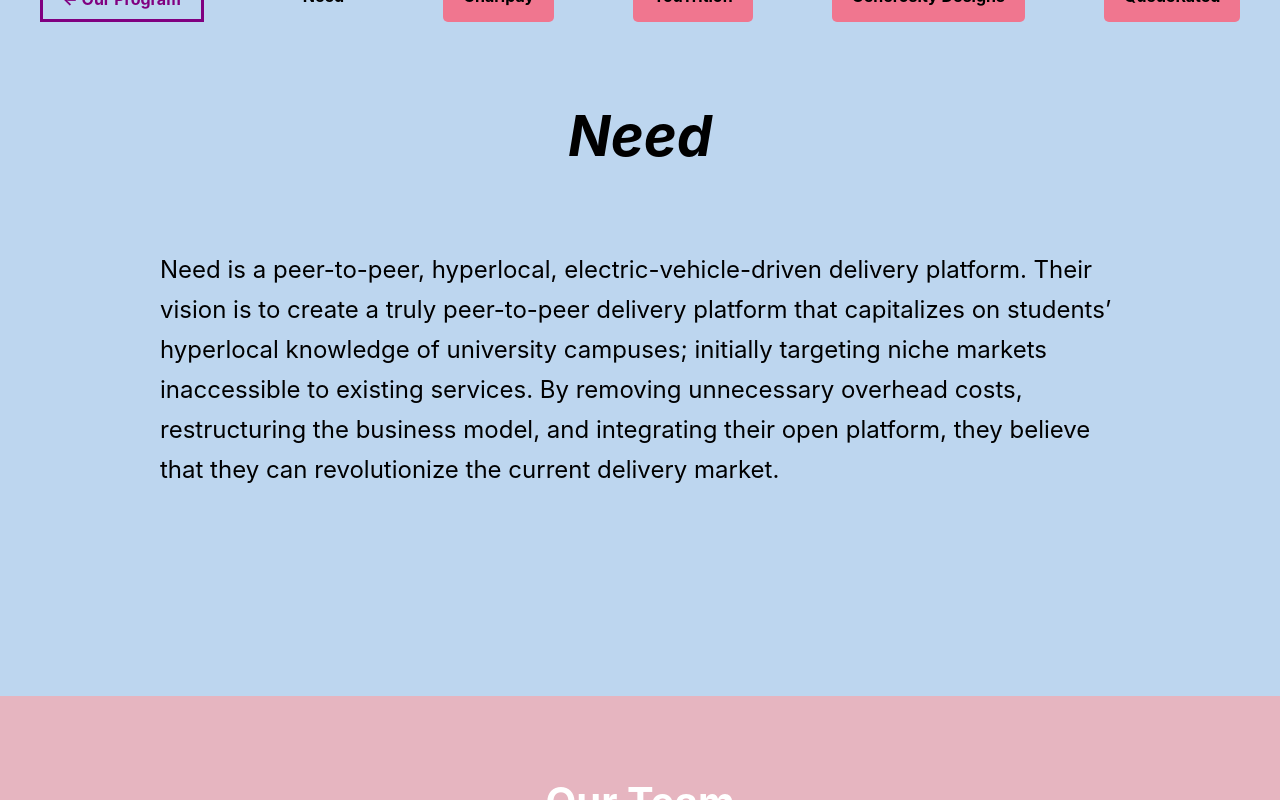
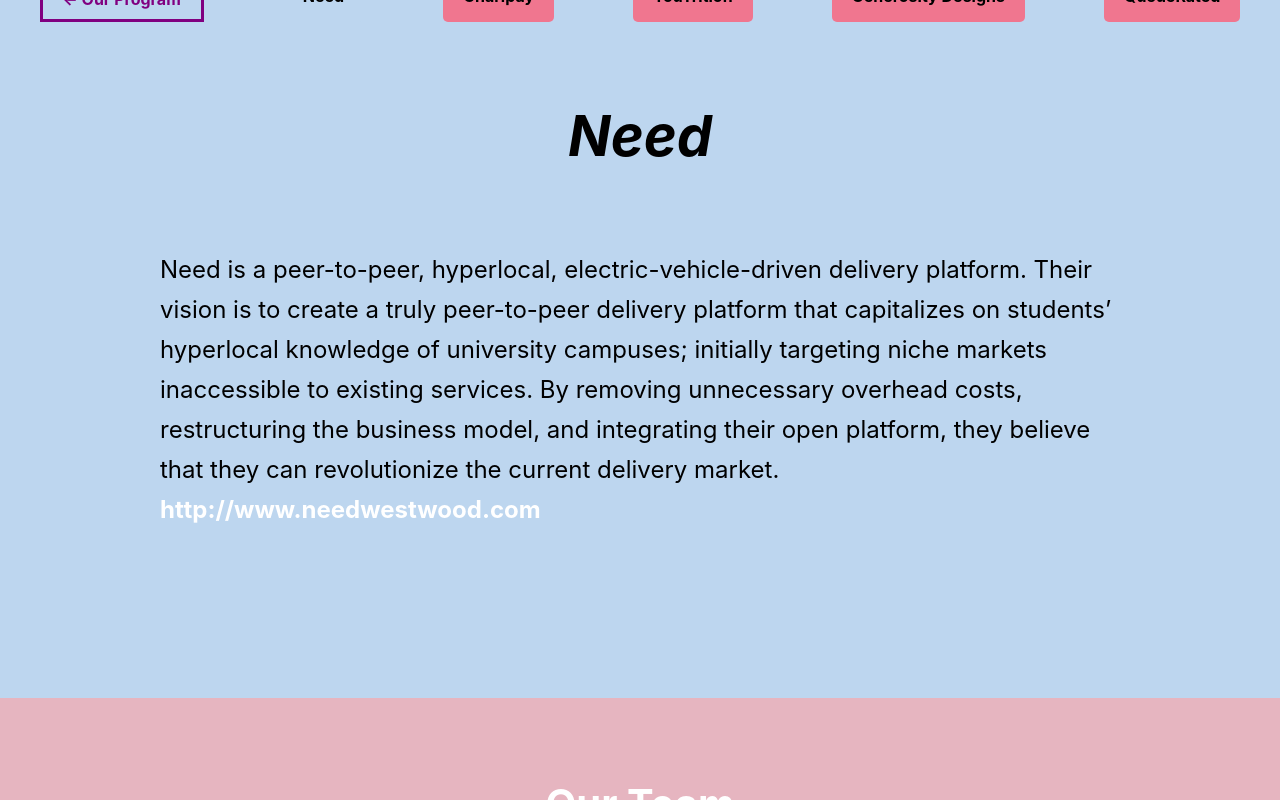
Before and after one commit to Bruin-Entrepreneurs/Startup-Labs-Website, a React (Create React App) app: page / in a window 1280 px wide. Both pictures are taken after a click on the element "Meet 2018-2019 Cohort →". Shown: the part 1276-2076 px from the top of the page. Built offline with nearby package versions, Linux system fonts and the light colour scheme.

Commit message:
added links for each company

```diff
--- a/src/Components/Company/Company.js
+++ b/src/Components/Company/Company.js
@@ -21,7 +21,7 @@
 					<div style={style4} className="button" onClick={() => this.props.companyClick(3)}>Generosity Designs</div>
 					<div style={style5} className="button" onClick={() => this.props.companyClick(4)}>QueueRated</div>
 				</div>
-				<ProfileCard name={this.props.company[this.props.index].name} text={this.props.company[this.props.index].text}/>
+				<ProfileCard name={this.props.company[this.props.index].name} text={this.props.company[this.props.index].text} link={this.props.company[this.props.index].link}/>
 			</div>
 		)
 	}
--- a/src/Components/ProfileCard/ProfileCard.css
+++ b/src/Components/ProfileCard/ProfileCard.css
@@ -13,5 +13,10 @@
 	padding-left: 20vh;
 	padding-right: 20vh;
 	line-height: 5vh;
-	padding-bottom: 22vh;
+	padding-bottom: 21vh;
 }
+
+.companyCardLink{
+	color:green;
+	font-weight: bold;
+}
--- a/src/Components/ProfileCard/ProfileCard.js
+++ b/src/Components/ProfileCard/ProfileCard.js
@@ -10,9 +10,9 @@
 				</div>
 				<div className="companyCardText">
 					{this.props.text}
-				</div>
-				<div>
-					{this.props.link}
+					<div className="companyCardLink">
+						<a href={this.props.link} target="_blank">{this.props.link}</a>
+					</div>
 				</div>
 			</div>
 		)
--- a/src/Components/Section2/Section2.js
+++ b/src/Components/Section2/Section2.js
@@ -14,11 +14,11 @@
 		// rgb(278, 199, 230)
 
 		companyObjArray: [
-			{name: "Need", backgroundColor: 'rgb(189, 214, 239)', animation: "unset", text: "Need is a peer-to-peer, hyperlocal, electric-vehicle-driven delivery platform. Their vision is to create a truly peer-to-peer delivery platform that capitalizes on students’ hyperlocal knowledge of university campuses; initially targeting niche markets inaccessible to existing services. By removing unnecessary overhead costs, restructuring the business model, and integrating their open platform, they believe that they can revolutionize the current delivery market."},
-			{name: "Charipay", backgroundColor: 'rgb(240, 118, 143)', animation: "", text: "Charipay, founded by Kevin Yu, Kyler Gilbert, and Abdullah Elqaq, is an event-centered platform that allows users to donate to causes that are important to them and to the world. Not only does Charipay focus on helping users find causes for them to donate to, they also encourage the education of users about causes and charities around the world. Charipay also ensures that 100% of the user’s donation goes directly to the charity. Charipay’s vision is that everyone can make a difference, anywhere."},
-			{name: "YouTrition", backgroundColor: 'rgb(240, 118, 143)', animation: "", text: "YouTrition is a subscription-based workout supplement company that provides members with monthly shipments of personalized pre-workout, post-workout, and protein powders; access to a personal nutritionist; and inclusion in a fitness-focused community through their social media app. Founders Ben Spievak and Yash Moondhra plan to revolutionize the sports nutrition industry through e-commerce. YouTrition is the first company of its kind, providing an all-encompassing nutrition service as they seek to assist people navigating the confusing sports nutrition and supplement world."},
-			{name: "Generosity Designs", backgroundColor: 'rgb(240, 118, 143)', animation: "", text: "Generosity Designs, founded by Richard Yu, is a philanthropic jewelry company that makes custom jewelry pieces. They donate 25% of all sales back to the charity of the customer's choice. Impact and service are are at the core of what they do."},
-			{name: "QueueRated", backgroundColor: 'rgb(240, 118, 143)', animation: "", text: "QueueRated, founded by Kevin Chen, Will Koe, and Cian Ying, gives every moment its own unique soundtrack. By allowing users to quickly create and join rooms and vote on songs, this interactive jukebox transforms music from background noise into a dynamic and social experience."},
+			{name: "Need", backgroundColor: 'rgb(189, 214, 239)', animation: "unset", link: "http://www.needwestwood.com",text: "Need is a peer-to-peer, hyperlocal, electric-vehicle-driven delivery platform. Their vision is to create a truly peer-to-peer delivery platform that capitalizes on students’ hyperlocal knowledge of university campuses; initially targeting niche markets inaccessible to existing services. By removing unnecessary overhead costs, restructuring the business model, and integrating their open platform, they believe that they can revolutionize the current delivery market."},
+			{name: "Charipay", backgroundColor: 'rgb(240, 118, 143)', animation: "", link: "http://www.charipay.org", text: "Charipay, founded by Kevin Yu, Kyler Gilbert, and Abdullah Elqaq, is an event-centered platform that allows users to donate to causes that are important to them and to the world. Not only does Charipay focus on helping users find causes for them to donate to, they also encourage the education of users about causes and charities around the world. Charipay also ensures that 100% of the user’s donation goes directly to the charity. Charipay’s vision is that everyone can make a difference, anywhere."},
+			{name: "YouTrition", backgroundColor: 'rgb(240, 118, 143)', animation: "", link: "https://youtrition.co", text: "YouTrition is a subscription-based workout supplement company that provides members with monthly shipments of personalized pre-workout, post-workout, and protein powders; access to a personal nutritionist; and inclusion in a fitness-focused community through their social media app. Founders Ben Spievak and Yash Moondhra plan to revolutionize the sports nutrition industry through e-commerce. YouTrition is the first company of its kind, providing an all-encompassing nutrition service as they seek to assist people navigating the confusing sports nutrition and supplement world."},
+			{name: "Generosity Designs", backgroundColor: 'rgb(240, 118, 143)', animation: "", link: "http://generositydesigns.com", text: "Generosity Designs, founded by Richard Yu, is a philanthropic jewelry company that makes custom jewelry pieces. They donate 25% of all sales back to the charity of the customer's choice. Impact and service are are at the core of what they do."},
+			{name: "QueueRated", backgroundColor: 'rgb(240, 118, 143)', animation: "", link: "", text: "QueueRated, founded by Kevin Chen, Will Koe, and Cian Ying, gives every moment its own unique soundtrack. By allowing users to quickly create and join rooms and vote on songs, this interactive jukebox transforms music from background noise into a dynamic and social experience."},
 			// {name: "Stealth Startup", backgroundColor: 'rgb(240, 118, 143)', animation: "", text: "Still in ideation"},
 			{backgroundColor: 'rgb(189, 214, 239)'}
 			// rgb(189, 214, 239)
```
